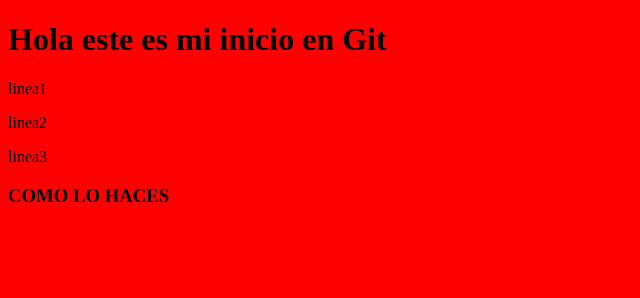
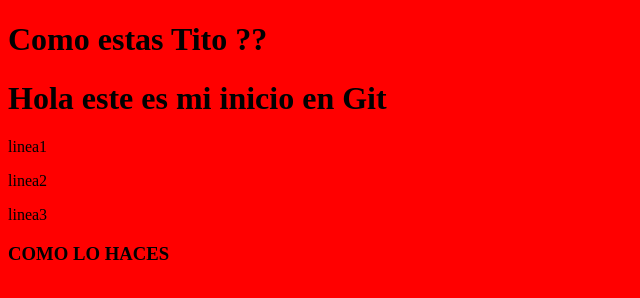
Before and after one commit to titocard2000/GitTestNew, a plain HTML site: page index.html in a window 1280 px wide. Shown: the whole page, without its empty margins (0-640 px from the left). Drawn offline with Linux system fonts and the light colour scheme.

Commit message:
agregue headers

```diff
--- a/index.html
+++ b/index.html
@@ -7,6 +7,9 @@
     <meta name="viewport" content="width=device-width, initial-scale=1.0">
     <title>Inicio</title>
 </head>
+    <header>
+        <h1>Como estas Tito ??</h1>
+    </header>
 <body>
     <h1>Hola este es mi inicio en Git</h1>
     <p>linea1</p>
```
